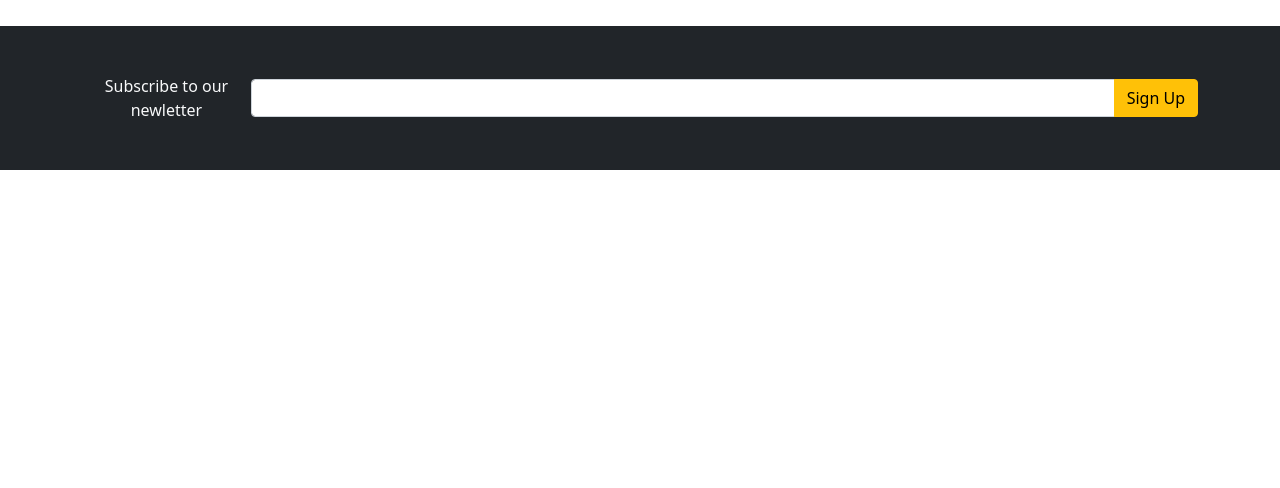
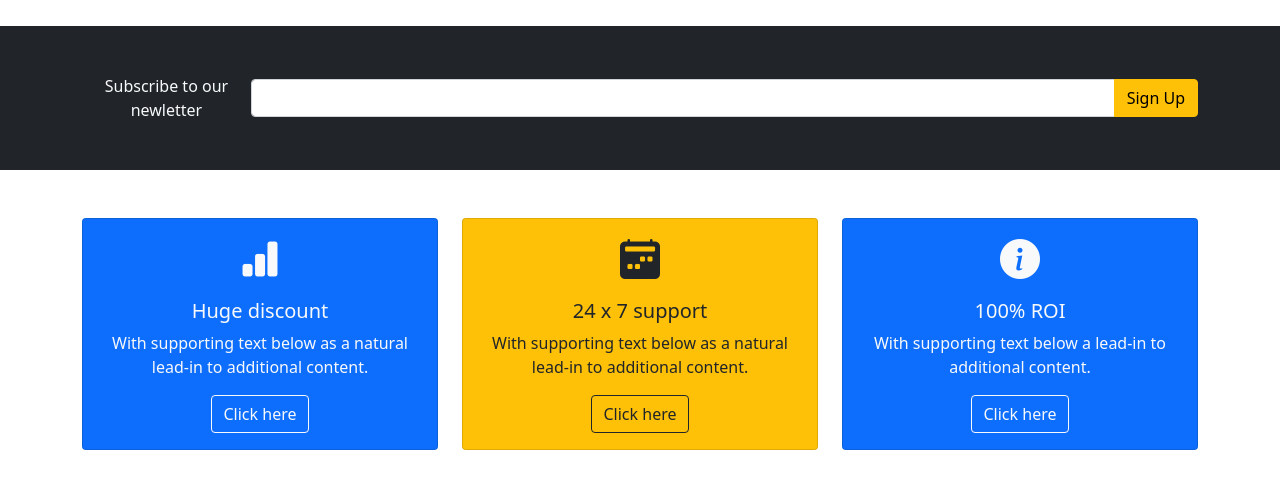
Before and after one commit to aatu020/learn-bootstrap5, a website: page index.html in a window 1280 px wide. Shown: the part 426-914 px from the top of the page. Before the commit the page ends 800 px from the top, so only its background shows below. Drawn offline with nearby package versions, Linux system fonts and the light colour scheme.

Commit message:
1 file modified

```diff
--- a/index.html
+++ b/index.html
@@ -7,6 +7,8 @@
   <meta name="viewport" content="width=device-width, initial-scale=1.0" />
   <link href="https://cdn.jsdelivr.net/npm/bootstrap@5.0.1/dist/css/bootstrap.min.css" rel="stylesheet"
     integrity="sha384-+0n0xVW2eSR5OomGNYDnhzAbDsOXxcvSN1TPprVMTNDbiYZCxYbOOl7+AMvyTG2x" crossorigin="anonymous" />
+  <link rel="stylesheet" href="https://cdn.jsdelivr.net/npm/bootstrap-icons@1.3.0/font/bootstrap-icons.css">
+
   <title>Bootstrap 5</title>
 </head>
 
@@ -88,6 +90,50 @@
   </section>
 
   <!-- 3 box setion -->
+  <section class="m-5">
+    <div class=container>
+      <div class="row row-cols-1 row-cols-md-3">
+        <div class="col pb-3">
+          <div class="card bg-primary text-light">
+            <div class="card-body text-center">
+              <div class="h1 mb-3">
+                <i class="bi bi-bar-chart-fill"></i>
+              </div>
+              <h5 class="card-title">Huge discount </h5>
+              <p class="card-text">With supporting text below as a natural lead-in to additional content.</p>
+              <a href="#" class="btn btn-outline-light">Click here</a>
+            </div>
+          </div>
+        </div>
+        <div class="col pb-3">
+          <div class="card bg-warning text-dark">
+            <div class="card-body text-center">
+              <div class="h1 mb-3">
+                <i class="bi bi-calendar2-week-fill"></i>
+              </div>
+              <h5 class="card-title">24 x 7 support </h5>
+              <p class="card-text">With supporting text below as a natural lead-in to additional content.</p>
+              <a href="#" class="btn btn-outline-dark">Click here</a>
+            </div>
+          </div>
+        </div>
+        <div class="col pb-3">
+          <div class="card bg-primary text-light">
+            <div class="card-body text-center">
+              <div class="h1 mb-3">
+                <i class="bi bi-info-circle-fill"></i>
+              </div>
+              <h5 class="card-title">100% ROI</h5>
+              <p class="card-text">With supporting text below a lead-in to additional content.</p>
+              <a href="#" class="btn btn-outline-light">Click here</a>
+            </div>
+          </div>
+        </div>
+      </div>
+
+    </div>
+  </section>
+
 
   <script src="https://cdn.jsdelivr.net/npm/bootstrap@5.0.1/dist/js/bootstrap.bundle.min.js"
     integrity="sha384-gtEjrD/SeCtmISkJkNUaaKMoLD0//ElJ19smozuHV6z3Iehds+3Ulb9Bn9Plx0x4" crossorigin="anonymous">
```
